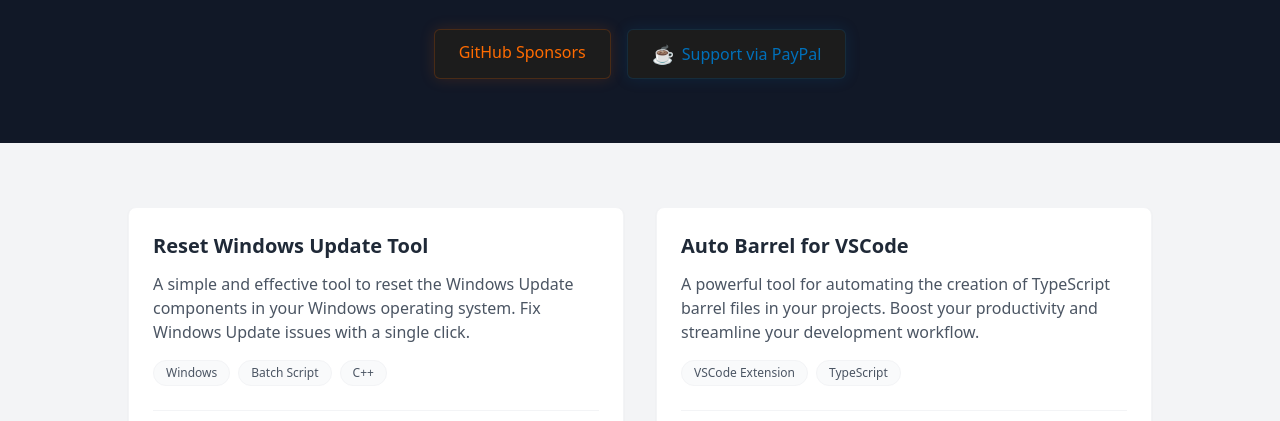
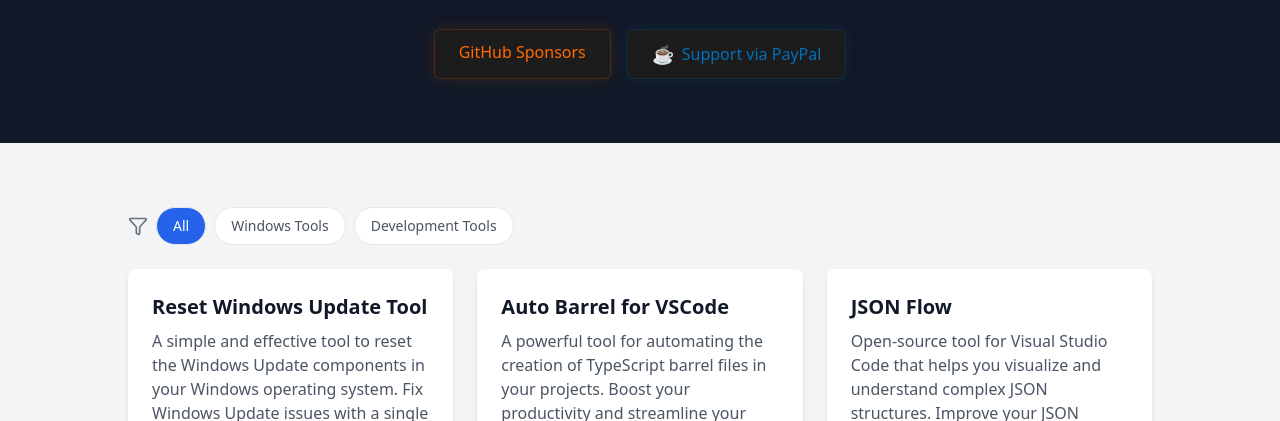
Before and after one commit to ManuelGil/manuelgil.github.io, an Astro site: page / in a window 1280 px wide. Shown: the part 259-680 px from the top of the page. Built offline with nearby package versions, Linux system fonts and the light colour scheme; Astro itself is replaced by a stand-in of ours.

Commit message:
feat: :sparkles: update ProjectCard component to use category and tags, and refactor links structure

```diff
--- a/package.json
+++ b/package.json
@@ -13,8 +13,9 @@
   "dependencies": {
     "@astrojs/sitemap": "^1.0.0",
     "@astrojs/tailwind": "^5.1.0",
+    "astro": "^4.15.3",
     "astro-robots-txt": "^0.5.0",
-    "astro": "^4.15.3",
+    "lucide-astro": "^0.473.0",
     "tailwindcss": "^3.4.1"
   }
 }
--- a/src/components/ProjectCard.astro
+++ b/src/components/ProjectCard.astro
@@ -2,38 +2,42 @@
 interface Props {
   title: string;
   description: string;
-  technologies: string[];
-  githubUrl: string;
-  demoUrl: string;
+  category: string;
+  tags: string[];
+  links: {
+    source: string;
+    demo: string;
+  };
 }
 
-const { title, description, technologies, githubUrl, demoUrl } = Astro.props;
+const { title, description, category, tags, links } = Astro.props;
 ---
 
 <div
-  class="rounded-lg border border-gray-100 bg-white p-6 shadow-sm transition-all duration-300 hover:shadow-md"
+  class="overflow-hidden rounded-lg bg-white shadow-md transition-shadow hover:shadow-lg"
+  data-category={category}
 >
-  <div class="flex h-full flex-col">
-    <div class="flex-grow">
-      <h3 class="mb-3 text-xl font-bold text-gray-800">{title}</h3>
-      <p class="mb-4 text-gray-600">{description}</p>
-
-      <!-- Technologies -->
-      <div class="mb-6 flex flex-wrap gap-2">
-        {
-          technologies.map((tech) => (
-            <span class="rounded-full border border-gray-100 bg-gray-50 px-3 py-1 text-xs font-medium text-gray-600">
-              {tech}
-            </span>
-          ))
-        }
-      </div>
+  <div class="p-6">
+    <h3 class="mb-2 text-xl font-semibold text-gray-900">
+      {title}
+    </h3>
+    <p class="mb-4 text-gray-600">
+      {description}
+    </p>
+    <div class="mb-4 flex flex-wrap gap-2">
+      {
+        tags.map((tag) => (
+          <span class="rounded bg-gray-100 px-2 py-1 text-xs font-medium text-gray-600">
+            {tag}
+          </span>
+        ))
+      }
     </div>
 
     <!-- Links -->
     <div class="flex gap-4 border-t border-gray-100 pt-4">
       <a
-        href={githubUrl}
+        href={links.source}
         target="_blank"
         rel="noopener noreferrer"
         class="group inline-flex items-center gap-2 text-sm text-gray-600 transition-colors hover:text-[#ff6b00]"
@@ -50,7 +54,7 @@
         View Source
       </a>
       <a
-        href={demoUrl}
+        href={links.demo}
         target="_blank"
         rel="noopener noreferrer"
         class="group ml-auto inline-flex items-center gap-2 text-sm text-gray-600 transition-colors hover:text-[#0070ba]"
--- a/src/pages/index.astro
+++ b/src/pages/index.astro
@@ -1,4 +1,5 @@
 ---
+import { Filter } from 'lucide-astro';
 import Layout from '../layouts/Layout.astro';
 import ProjectCard from '../components/ProjectCard.astro';
 
@@ -8,82 +9,100 @@
     title: 'Reset Windows Update Tool',
     description:
       'A simple and effective tool to reset the Windows Update components in your Windows operating system. Fix Windows Update issues with a single click.',
-    technologies: ['Windows', 'Batch Script', 'C++'],
-    githubUrl: 'https://github.com/ManuelGil/Reset-Windows-Update-Tool',
-    demoUrl: 'https://www.wureset.com/',
+    category: 'Windows Tools',
+    tags: ['Windows', 'Batch Script', 'C++'],
+    links: {
+      source: 'https://github.com/ManuelGil/Reset-Windows-Update-Tool',
+      demo: 'https://wureset.com/',
+    },
   },
   {
     title: 'Auto Barrel for VSCode',
     description:
       'A powerful tool for automating the creation of TypeScript barrel files in your projects. Boost your productivity and streamline your development workflow.',
-    technologies: ['VSCode Extension', 'TypeScript'],
-    githubUrl: 'https://github.com/ManuelGil/vscode-auto-barrel',
-    demoUrl:
-      'https://marketplace.visualstudio.com/items?itemName=imgildev.vscode-auto-barrel',
+    category: 'Development Tools',
+    tags: ['VSCode Extension', 'TypeScript'],
+    links: {
+      source: 'https://github.com/ManuelGil/vscode-auto-barrel',
+      demo: 'https://marketplace.visualstudio.com/items?itemName=imgildev.vscode-auto-barrel',
+    },
   },
   {
     title: 'JSON Flow',
     description:
       'Open-source tool for Visual Studio Code that helps you visualize and understand complex JSON structures. Improve your JSON editing experience with this powerful extension.',
-    technologies: ['VSCode Extension', 'TypeScript', 'React', 'Tailwind CSS'],
-    githubUrl: 'https://github.com/ManuelGil/vscode-json-flow',
-    demoUrl:
-      'https://marketplace.visualstudio.com/items?itemName=imgildev.vscode-json-flow',
+    category: 'Development Tools',
+    tags: ['VSCode Extension', 'TypeScript', 'React', 'Tailwind CSS'],
+    links: {
+      source: 'https://github.com/ManuelGil/vscode-json-flow',
+      demo: 'https://marketplace.visualstudio.com/items?itemName=imgildev.vscode-json-flow',
+    },
   },
   {
     title: 'Mustache - Syntax highlighting, snippets, and more',
     description:
       'A powerful extension for Visual Studio Code that provides syntax highlighting, snippets, and other features for Mustache templates.',
-    technologies: ['VSCode Extension', 'JavaScript'],
-    githubUrl: 'https://github.com/ManuelGil/vscode-mustache-snippets',
-    demoUrl:
-      'https://marketplace.visualstudio.com/items?itemName=imgildev.vscode-mustache-snippets',
+    category: 'Development Tools',
+    tags: ['VSCode Extension', 'JavaScript'],
+    links: {
+      source: 'https://github.com/ManuelGil/vscode-mustache-snippets',
+      demo: 'https://marketplace.visualstudio.com/items?itemName=imgildev.vscode-mustache-snippets',
+    },
   },
   {
     title: 'Angular File Generator',
     description:
       'Create files for your Angular projects with a single command. Boost your productivity and streamline your development workflow.',
-    technologies: ['VSCode Extension', 'TypeScript'],
-    githubUrl: 'https://github.com/ManuelGil/vscode-angular-generator',
-    demoUrl:
-      'https://marketplace.visualstudio.com/items?itemName=imgildev.vscode-angular-generator',
+    category: 'Development Tools',
+    tags: ['VSCode Extension', 'TypeScript'],
+    links: {
+      source: 'https://github.com/ManuelGil/vscode-angular-generator',
+      demo: 'https://marketplace.visualstudio.com/items?itemName=imgildev.vscode-angular-generator',
+    },
   },
   {
     title: 'NestJS File Generator',
     description:
       'Create files for your NestJS projects with a single command. Boost your productivity and streamline your development workflow.',
-    technologies: ['VSCode Extension', 'TypeScript'],
-    githubUrl: 'https://github.com/ManuelGil/vscode-nestjs-generator',
-    demoUrl:
-      'https://marketplace.visualstudio.com/items?itemName=imgildev.vscode-nestjs-generator',
+    category: 'Development Tools',
+    tags: ['VSCode Extension', 'TypeScript'],
+    links: {
+      source: 'https://github.com/ManuelGil/vscode-nestjs-generator',
+      demo: 'https://marketplace.visualstudio.com/items?itemName=imgildev.vscode-nestjs-generator',
+    },
   },
   {
     title: 'Astro File Generator',
     description:
       'Create files for your Astro projects with a single command. Boost your productivity and streamline your development workflow.',
-    technologies: [
-      'VSCode Extension',
-      'TypeScript',
-      'Alpine.js',
-      'Tailwind CSS',
-    ],
-    githubUrl: 'https://github.com/ManuelGil/vscode-astro-generator',
-    demoUrl:
-      'https://marketplace.visualstudio.com/items?itemName=imgildev.vscode-astro-generator',
+    category: 'Development Tools',
+    tags: ['VSCode Extension', 'TypeScript', 'Alpine.js', 'Tailwind CSS'],
+    links: {
+      source: 'https://github.com/ManuelGil/vscode-astro-generator',
+      demo: 'https://marketplace.visualstudio.com/items?itemName=imgildev.vscode-astro-generator',
+    },
   },
   {
     title: 'T3 Stack / NextJS / ReactJS File Generator',
     description:
       'Create files for your Next.js and React.js projects with a single command. Boost your productivity and streamline your development workflow.',
-    technologies: ['VSCode Extension', 'TypeScript'],
-    githubUrl: 'https://github.com/ManuelGil/vscode-nextjs-generator',
-    demoUrl:
-      'https://marketplace.visualstudio.com/items?itemName=imgildev.vscode-nextjs-generator',
+    category: 'Development Tools',
+    tags: ['VSCode Extension', 'TypeScript'],
+    links: {
+      source: 'https://github.com/ManuelGil/vscode-nextjs-generator',
+      demo: 'https://marketplace.visualstudio.com/items?itemName=imgildev.vscode-nextjs-generator',
+    },
   },
+];
+
+// Extract unique categories and add 'All' option
+const categories = [
+  'All',
+  ...new Set(projects.map((project) => project.category)),
 ];
 ---
 
-<Layout title="Open Source Portfolio">
+<Layout title="Manuel Gil - Open Source Portfolio">
   <main class="min-h-screen bg-gray-900">
     <!-- Hero Section -->
     <section class="relative px-4 py-16 sm:px-6 lg:px-8">
@@ -119,10 +138,43 @@
     </section>
 
     <!-- Projects Section -->
-    <section id="projects" class="bg-gray-100 px-4 py-16 sm:px-6 lg:px-8">
+    <section class="bg-gray-100 px-4 py-16 sm:px-6 lg:px-8">
       <div class="mx-auto max-w-5xl">
-        <div class="grid grid-cols-1 gap-8 md:grid-cols-2 lg:grid-cols-2">
+        <!-- Category Filter -->
+        <div class="mb-6 flex items-center gap-2">
+          <Filter class="h-5 w-5 text-gray-500" />
+          <div class="flex flex-wrap gap-2" id="categories">
+            {
+              categories.map((category) => (
+                <button
+                  data-category={category}
+                  class:list={[
+                    'px-4 py-2 rounded-full text-sm font-medium transition-colors border border-gray-200',
+                    {
+                      'bg-blue-600 text-white': category === 'All',
+                      'bg-white text-gray-600 hover:bg-gray-100':
+                        category !== 'All',
+                    },
+                  ]}
+                >
+                  {category}
+                </button>
+              ))
+            }
+          </div>
+        </div>
+
+        <!-- Projects Grid -->
+        <div
+          class="grid grid-cols-1 gap-6 md:grid-cols-2 lg:grid-cols-3"
+          id="projects"
+        >
           {projects.map((project) => <ProjectCard {...project} />)}
+        </div>
+
+        <!-- Empty State (hidden by default) -->
+        <div id="empty-state" class="hidden py-12 text-center">
+          <p class="text-gray-500">No projects found in this category.</p>
         </div>
       </div>
     </section>
@@ -135,6 +187,43 @@
       </p>
     </footer>
   </main>
+
+  <script>
+    // Client-side filtering
+    const categories = document.querySelector('#categories');
+    const projectsGrid = document.querySelector('#projects');
+    const emptyState = document.querySelector('#empty-state');
+    const projectCards = projectsGrid.children;
+    let selectedCategory = 'All';
+
+    categories.addEventListener('click', (e) => {
+      const button = e.target.closest('button');
+      if (!button) return;
+
+      // Update button styles
+      categories.querySelectorAll('button').forEach((btn) => {
+        btn.classList.remove('bg-blue-600', 'text-white');
+        btn.classList.add('bg-white', 'text-gray-600', 'hover:bg-gray-100');
+      });
+      button.classList.remove('bg-white', 'text-gray-600', 'hover:bg-gray-100');
+      button.classList.add('bg-blue-600', 'text-white');
+
+      // Filter projects
+      selectedCategory = button.dataset.category;
+      let visibleCount = 0;
+
+      Array.from(projectCards).forEach((card) => {
+        const projectCategory = card.getAttribute('data-category');
+        const visible =
+          selectedCategory === 'All' || projectCategory === selectedCategory;
+        card.style.display = visible ? '' : 'none';
+        if (visible) visibleCount++;
+      });
+
+      // Toggle empty state
+      emptyState.style.display = visibleCount === 0 ? 'block' : 'none';
+    });
+  </script>
 </Layout>
 
 <style>
```
Also changed, not shown: 1 other file.
